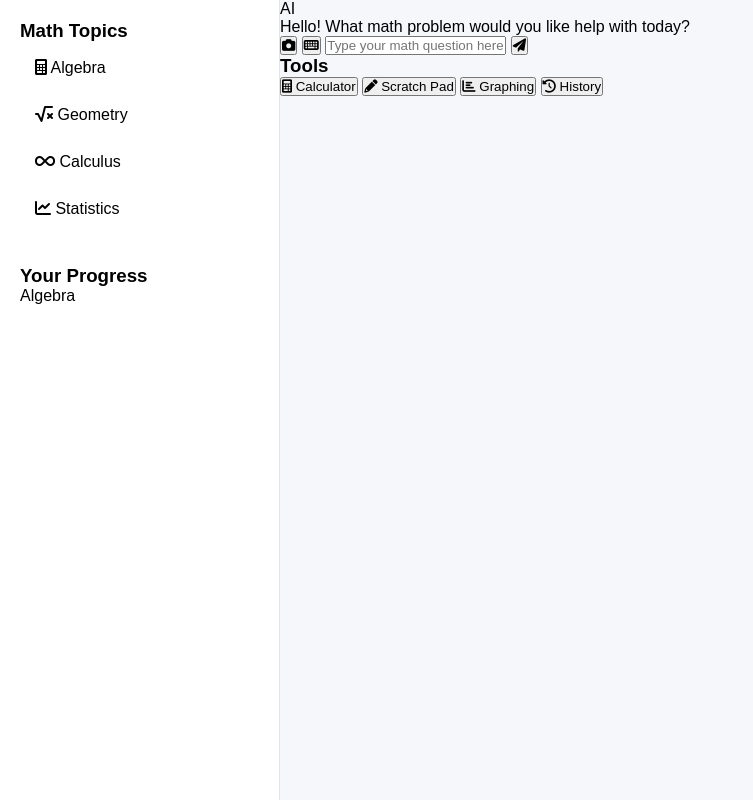
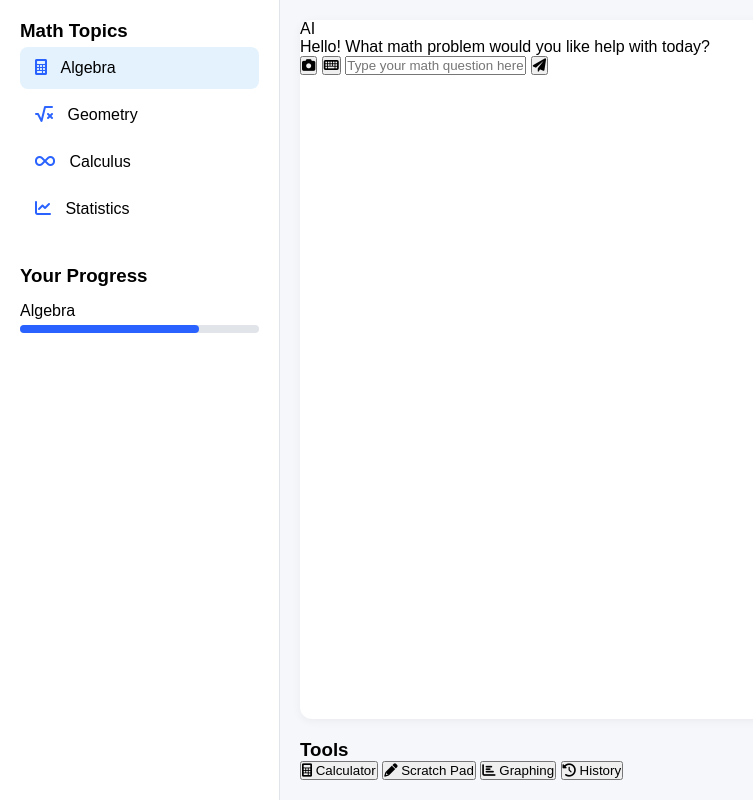
Before and after one commit to scooterthedev/AI-Math-Tutor, a plain HTML site: page index.html in a window 1280 px wide. Shown: the whole page, without its empty margins (0-753 px from the left). Drawn offline with Linux system fonts and the light colour scheme.

Commit message:
Some more CSS

```diff
--- a/styles.css
+++ b/styles.css
@@ -35,3 +35,49 @@ body {
     cursor: pointer;
     transition: background-color 0.3s;
 }
+.topics li i {
+    margin-right: 10px;
+    color: #2962ff;
+}
+
+.topics li.active {
+    background-color: #e3f2fd;;
+}
+
+.topics li:hover {
+    background-color: #f577fb;
+}
+
+.progress-item {
+    margin-top: 15px;
+}
+
+.progress-bar {
+    height: 8px;
+    background-color: #e1e4e8;
+    border-radius: 4px;
+    margin-top: 5px;
+}
+
+.progress-fill {
+    height: 100%;
+    background-color: #2962ff;
+    border-radius: 4px;
+}
+
+.main-content {
+    flex: 1;
+    padding: 20px;
+    display: flex;
+    flex-direction: column;
+    gap: 20px;
+}
+
+.chat-container {
+    flex: 1;
+    background-color: #fff;
+    border-radius: 12px;
+    box-shadow: 0 2px 10px rgba(0,0,0,0.05);
+    display: flex;
+    flex-direction: column;
+}
```
